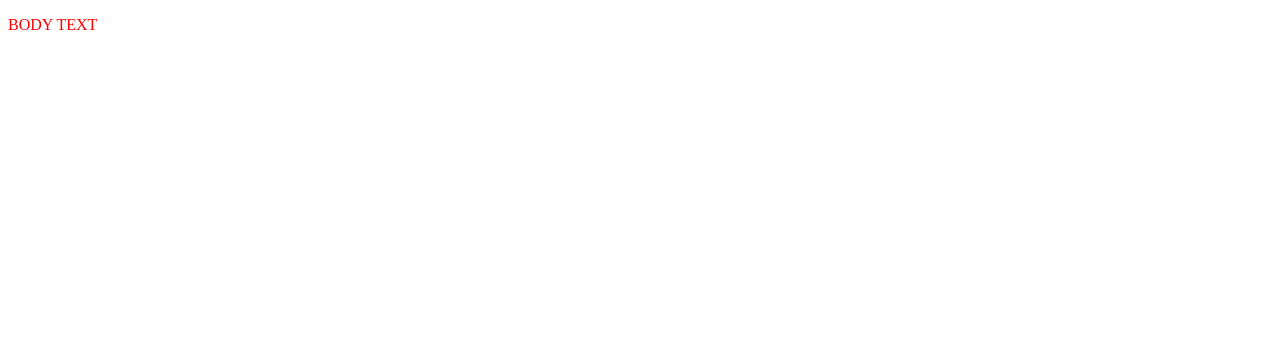
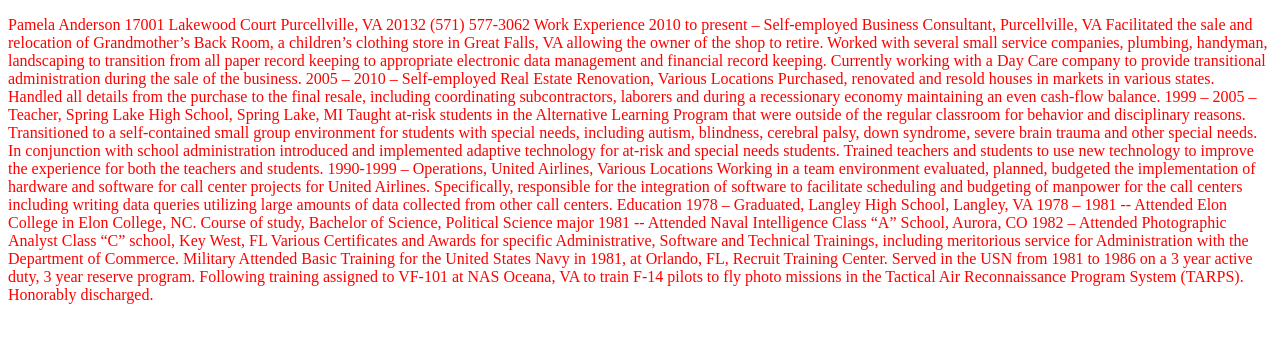
Before and after one commit to cyberryder2010/pamanderson.github.io, a plain HTML site: page index.html in a window 1280 px wide. Drawn offline with Linux system fonts and the light colour scheme.

Commit message:
Resume Text

```diff
--- a/index.html
+++ b/index.html
@@ -6,6 +6,36 @@
    </head>
 
    <body>
-   <p>BODY TEXT</p>
+   <p>Pamela Anderson
+17001 Lakewood Court
+Purcellville, VA 20132
+(571) 577-3062
+
+Work Experience
+
+2010 to present – Self-employed Business Consultant, Purcellville, VA
+Facilitated the sale and relocation of Grandmother’s Back Room, a children’s clothing store in Great Falls, VA allowing the owner of the shop to retire.  Worked with several small service companies, plumbing, handyman, landscaping to transition from all paper record keeping to appropriate electronic data management and financial record keeping. Currently working with a Day Care company to provide transitional administration during the sale of the business.
+
+2005 – 2010 – Self-employed Real Estate Renovation, Various Locations
+Purchased, renovated and resold houses in markets in various states. Handled all details from the purchase to the final resale, including coordinating subcontractors, laborers and during a recessionary economy maintaining an even cash-flow balance.
+
+1999 – 2005 – Teacher, Spring Lake High School, Spring Lake, MI
+Taught at-risk students in the Alternative Learning Program that were outside of the regular classroom for behavior and disciplinary reasons. Transitioned to a self-contained small group environment for students with special needs, including autism, blindness, cerebral palsy, down syndrome, severe brain trauma and other special needs. In conjunction with school administration introduced and implemented adaptive technology for at-risk and special needs students. Trained teachers and students to use new technology to improve the experience for both the teachers and students.
+
+1990-1999 – Operations, United Airlines, Various Locations
+Working in a team environment evaluated, planned, budgeted the implementation of hardware and software for call center projects for United Airlines. Specifically, responsible for the integration of software to facilitate scheduling and budgeting of manpower for the call centers including writing data queries utilizing large amounts of data collected from other call centers.
+
+Education
+
+1978 – Graduated, Langley High School, Langley, VA
+1978 – 1981 -- Attended Elon College in Elon College, NC. Course of study, Bachelor of Science, Political Science major
+1981 -- Attended Naval Intelligence Class “A” School, Aurora, CO
+1982 – Attended Photographic Analyst Class “C” school, Key West, FL
+Various Certificates and Awards for specific Administrative, Software and Technical Trainings, including meritorious service for Administration with the Department of Commerce.
+
+Military
+Attended Basic Training for the United States Navy in 1981, at Orlando, FL, Recruit Training Center. Served in the USN from 1981 to 1986 on a 3 year active duty, 3 year reserve program. Following training assigned to VF-101 at NAS Oceana, VA to train F-14 pilots to fly photo missions in the Tactical Air Reconnaissance Program System (TARPS). Honorably discharged.
+
+</p>
    </body>
    </html>
```
